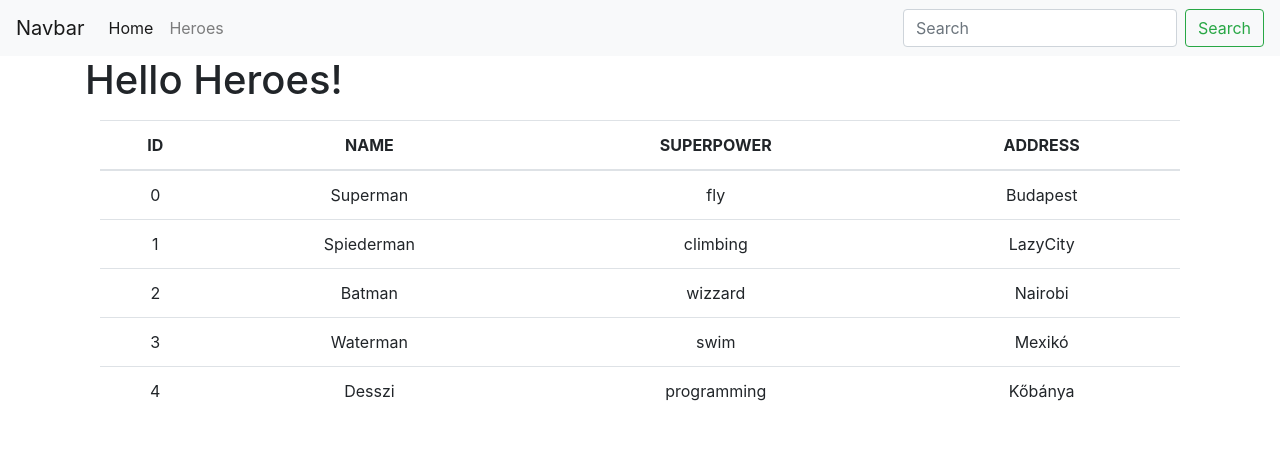
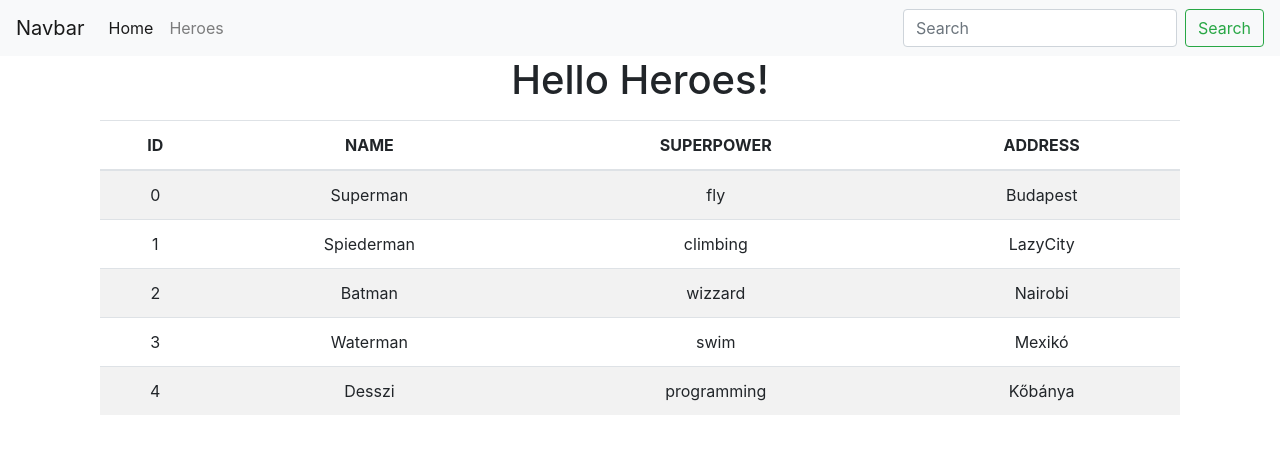
Before and after one commit to Desszi/str-ang-exam-001, an Angular app: page /heroes in a window 1280 px wide. Shown: the top 454 px of the page. Built offline with nearby package versions, Linux system fonts and the light colour scheme.

Commit message:
Csíkos táblázat.

```diff
--- a/src/app/common/heroes/heroes.component.html
+++ b/src/app/common/heroes/heroes.component.html
@@ -1,7 +1,7 @@
-<h1>Hello Heroes!</h1>
+<h1 class="text-center mb-3">Hello Heroes!</h1>
 
 <div class="container mt-3">
-    <table  class="table table-stripped">
+    <table  class="table table-striped">
         <thead>
             <tr>
                 <th class="text-center">ID</th>
```
